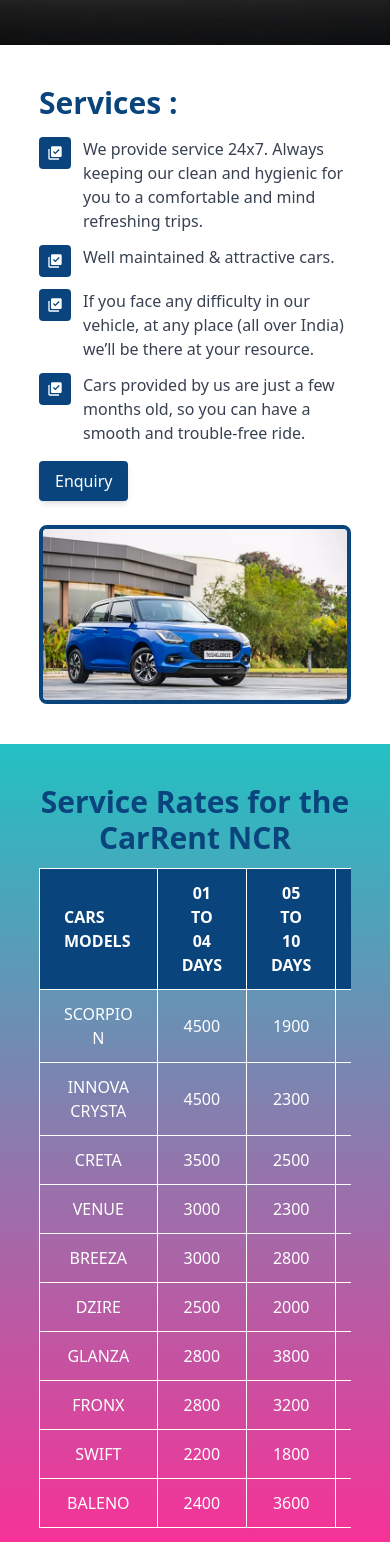
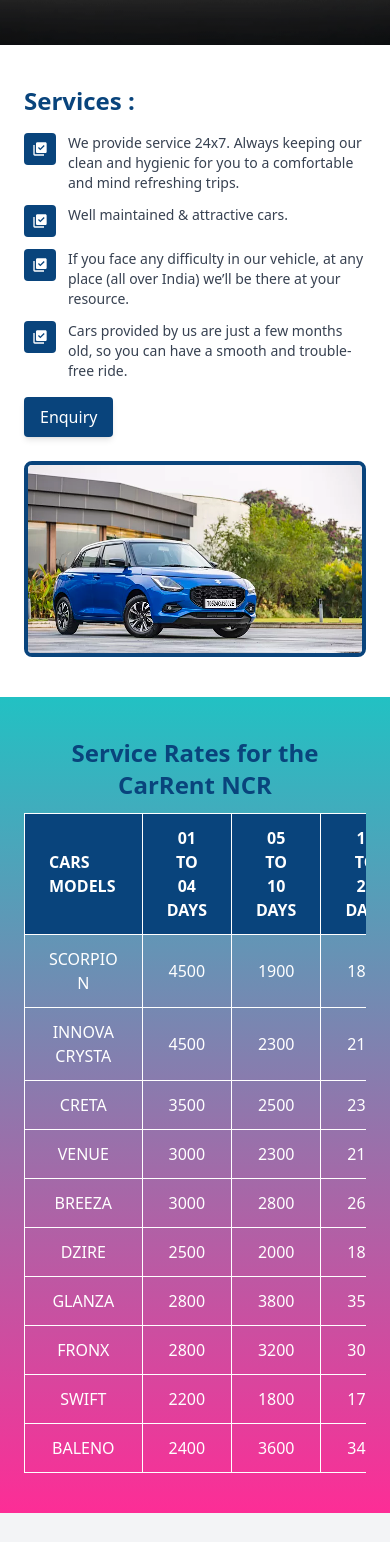
Before and after one commit to NikkuYadav/car-rent-ncr, a React (Vite) app: page /services in a window 390 px wide. Shown: the part 360-1902 px from the top of the page. Built offline with nearby package versions, Linux system fonts and the light colour scheme.

Commit message:
make service responsive

```diff
--- a/src/pages/About.jsx
+++ b/src/pages/About.jsx
@@ -46,7 +46,7 @@
 
         </div>
 
-        <div className="md:w-1/2 ml-4 pt-4 md:pt-0">
+        <div className="md:w-1/2 md:ml-4 pt-4 md:pt-0">
           {/* Image Covering Full Background */}
           <img
             src={assets.riding}
--- a/src/pages/Contact.jsx
+++ b/src/pages/Contact.jsx
@@ -40,9 +40,9 @@
       </div>
 
       {/* Contact Cards */}
-      <div className="max-w-6xl mx-auto py-10 text-center">
+      <div className="max-w-6xl mx-auto py-10 text-center px-4">
         <h2 className="text-2xl font-bold text-primary mb-6">Contact Us Through!</h2>
-        <div className="grid md:grid-cols-3 gap-6">
+        <div className="grid grid-cols-1 sm:grid-cols-2 md:grid-cols-3 gap-6">
           {contacts.map((contact, index) => (
             <div
               key={index}
@@ -53,7 +53,7 @@
             >
               <div className="bg-white bg-opacity-20 p-4 rounded-full mb-4">{contact.icon}</div>
               <h3 className="text-lg font-bold">{contact.title}</h3>
-              <p className="text-sm">{contact.detail}</p>
+              <p className="text-sm text-center">{contact.detail}</p>
             </div>
           ))}
         </div>
@@ -61,7 +61,7 @@
 
       {/* Embed Map */}
 
-      <div style={{ position: "relative" }} className="py-3">
+      <div style={{ position: "relative" }} className="pb-3">
         <div style={{ position: "relative", paddingBottom: "25%", height: 0, overflow: "hidden" }}>
           <iframe
             style={{ position: "absolute", top: 0, left: 0, width: "100%", height: "100%", border: 0 }}
--- a/src/pages/Services.jsx
+++ b/src/pages/Services.jsx
@@ -42,52 +42,49 @@
           filter: "brightness(1.3)",
         }}
       >
-        <h1 className="z-10">Our Services</h1>
+        <h1 className="z-10 text-center text-2xl md:text-4xl">Our Services</h1>
       </div>
 
-
-      <div className="flex flex-col md:flex-row bg-white py-10 px-[10%]">
-        {/* Left Section - Text & Checkmarks */}
+      <div className="flex flex-col md:flex-row bg-white py-10 px-6 md:px-[10%]">
         <div className="md:w-1/2 space-y-4">
-          <h2 className="text-3xl font-bold text-primary">Services : </h2>
+          <h2 className="text-2xl md:text-3xl font-bold text-primary">Services :</h2>
           <div className="space-y-3">
             {services.map((text, index) => (
               <div key={index} className="flex items-start">
                 <div className="bg-primary text-white p-2 rounded">
                   <MdLibraryAddCheck />
                 </div>
-                <p className="ml-3 text-gray-700">{text}</p>
+                <p className="ml-3 text-gray-700 text-sm md:text-base">{text}</p>
               </div>
             ))}
           </div>
           <button className="bg-primary text-white px-4 py-2 rounded shadow-md">Enquiry</button>
         </div>
 
-        {/* Right Section - Image */}
         <div className="md:w-1/2 mt-6 md:mt-0 md:ml-6 rounded-lg">
-          <div className="relative rounded-lg overflow-hidden border-4 border-primary ">
+          <div className="relative rounded-lg overflow-hidden border-4 border-primary">
             <img
               src={assets.car1}
               alt="Car"
-              className="w-full h-auto object-cover hover:scale-105"
+              className="w-full h-auto object-cover hover:scale-105 transition duration-300"
             />
           </div>
         </div>
       </div>
 
-      <div className='px-[10%] py-10 bg-[#fd2d96]' style={{
-        backgroundImage: `linear-gradient(rgba(34,193,195,1) , rgba(253,45,150,1))`
-      }}>
-        <h2 className='text-center pb-3 text-3xl font-bold text-primary '>Service Rates for the CarRent NCR </h2>
+      <div className='px-6 md:px-[10%] py-10 bg-[#fd2d96]' style={{ backgroundImage: `linear-gradient(rgba(34,193,195,1) , rgba(253,45,150,1))` }}>
+        <h2 className='text-center pb-3 text-2xl md:text-3xl font-bold text-primary'>Service Rates for the CarRent NCR</h2>
         <CarRatesTable />
       </div>
 
       <div className="p-6 bg-gray-100">
-      <h2 className="text-3xl font-bold text-center text-indigo-800 mb-6">
-        Best Selling Models
-      </h2>
+        <h2 className="text-2xl md:text-3xl font-bold text-center text-indigo-800 mb-6">Best Selling Models</h2>
         <Swiper
-        slidesPerView={3}
+          slidesPerView={1}
+          breakpoints={{
+            640: { slidesPerView: 2 },
+            1024: { slidesPerView: 3 }
+          }}
           spaceBetween={20}
           navigation={true}
           autoplay={{ delay: 3000 }}
@@ -98,30 +95,25 @@
           {cars.map((car, index) => (
             <SwiperSlide key={index}>
               <div className="bg-white shadow-lg rounded-lg p-4">
-            {/* Image with Overlay */}
                 <div className="relative group overflow-hidden rounded-lg">
                   <img
                     src={car.image}
                     alt={car.model}
                     className="w-full rounded-lg transition-transform duration-300 group-hover:scale-105"
                   />
-               {/* Overlay (Appears Only Over Image) */}
-               <div className="absolute inset-0 bg-black bg-opacity-50 opacity-0 group-hover:opacity-100 flex items-center justify-center transition duration-300">
-
-                </div>
+                  <div className="absolute inset-0 bg-black bg-opacity-50 opacity-0 group-hover:opacity-100 flex items-center justify-center transition duration-300"></div>
                 </div>
                 <div className="mt-4 text-center">
                   <p className="text-indigo-700 font-semibold flex items-center justify-center gap-2">
                     <FaCar /> Price ₹{car.price}/day
                   </p>
-                <p className="text-xl font-bold">{car.name}</p>
+                  <p className="text-lg md:text-xl font-bold">{car.name}</p>
                 </div>
               </div>
             </SwiperSlide>
           ))}
         </Swiper>
       </div>
-
     </div>
   )
 }
```
Lines whose indentation alone changed are shown as unchanged.
